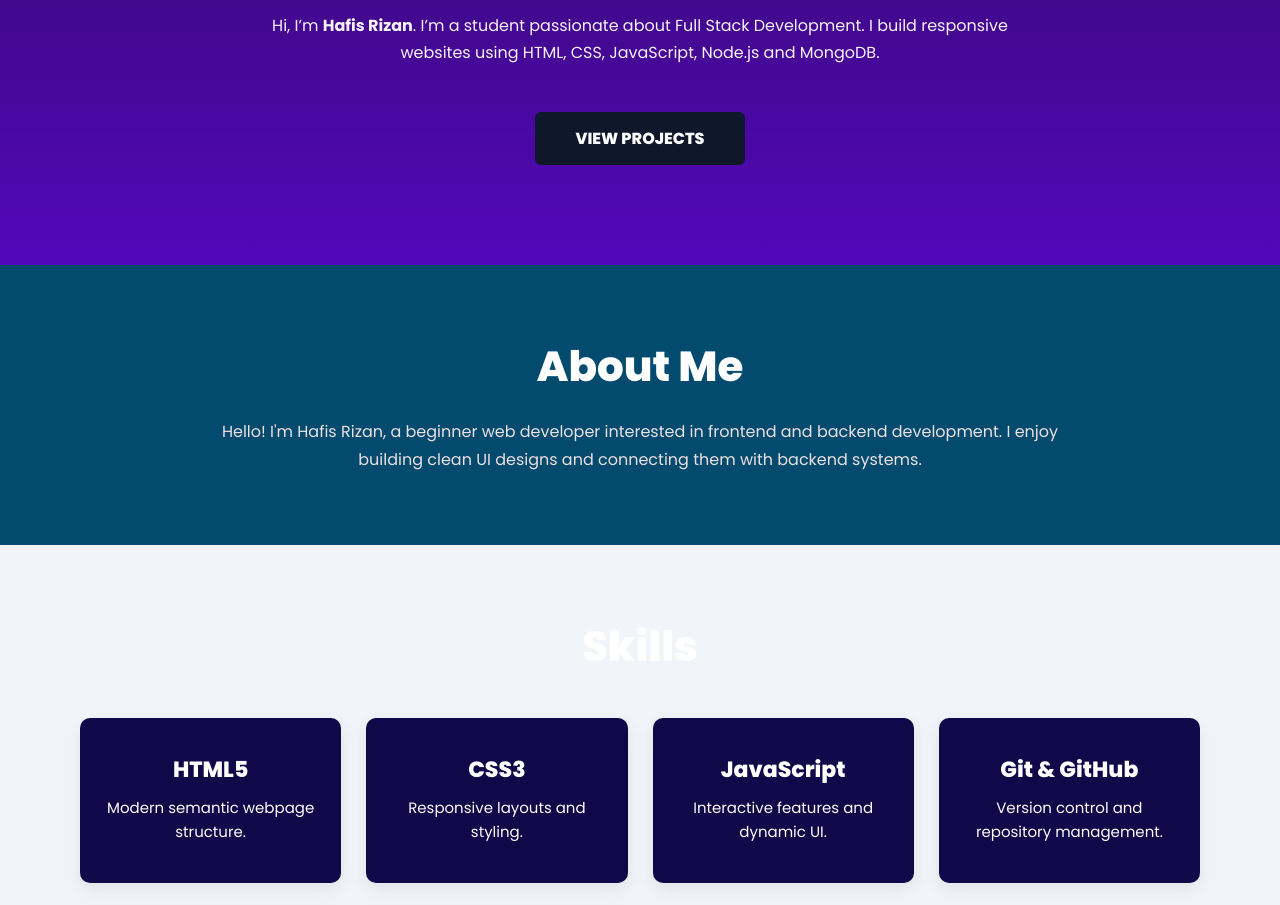
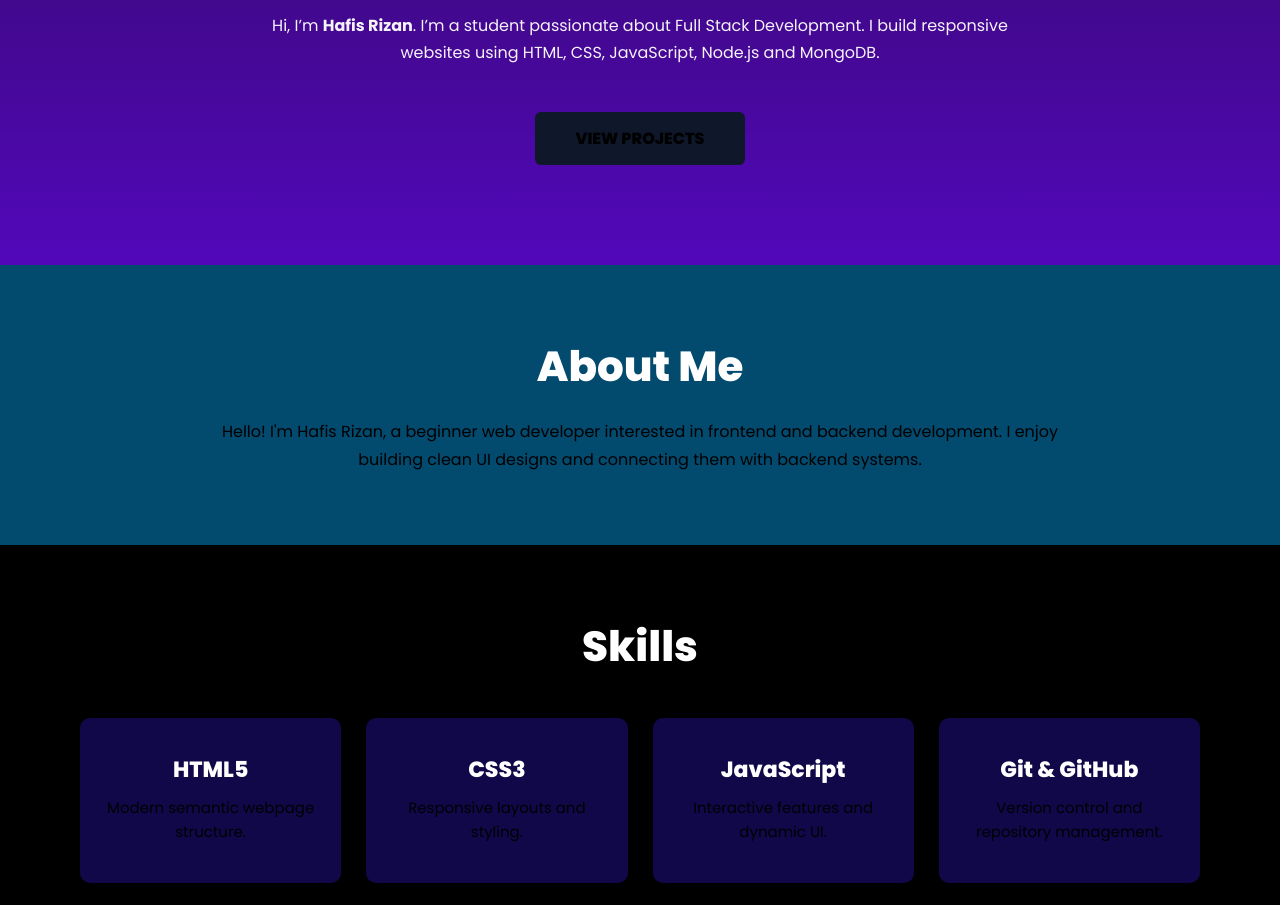
Before and after one commit to 25bcyc27-ux/portfoliowebsite, a plain HTML site: page index.html in a window 1280 px wide. Shown: the part 378-1283 px from the top of the page. Drawn offline with Linux system fonts and the light colour scheme.

Commit message:
color second third

```diff
--- a/style.css
+++ b/style.css
@@ -74,7 +74,7 @@ body {
   display: inline-block;
   margin-top: 25px;
   background: #0f172a;
-  color: white;
+  color: rgb(0, 0, 0);
   text-decoration: none;
   padding: 14px 40px;
   border-radius: 6px;
@@ -83,7 +83,7 @@ body {
 }
 
 .hero-btn:hover {
-  background: white;
+  background: rgb(0, 0, 0);
   color: #0f172a;
 }
 
@@ -107,11 +107,11 @@ body {
   margin: auto;
   font-size: 16px;
   line-height: 1.8;
-  color: #eee1e1;
+  color: #000000;
 }
 
 .light-section {
-  background: #f1f5f9;  /* light blue-gray */
+  background: #000000;  /* light blue-gray */
   max-width: 100%;
 }
 
@@ -141,7 +141,7 @@ body {
 
 .card p {
   font-size: 15px;
-  color: #fffbfb;
+  color: #000000;
   line-height: 1.6;
 }
 
```
